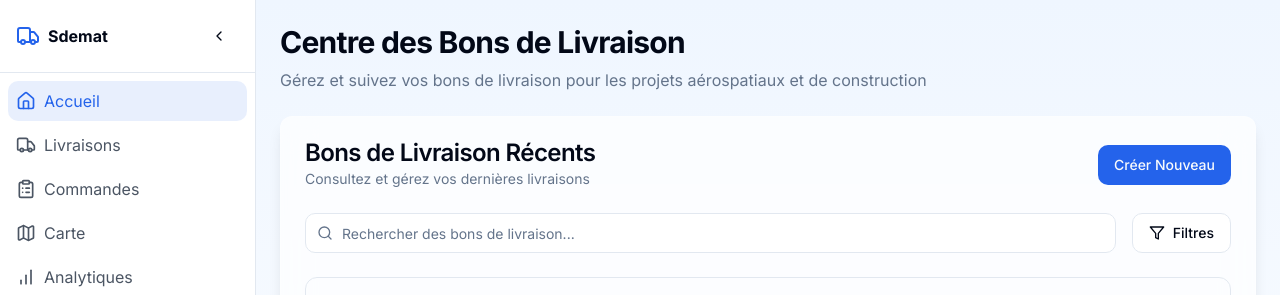
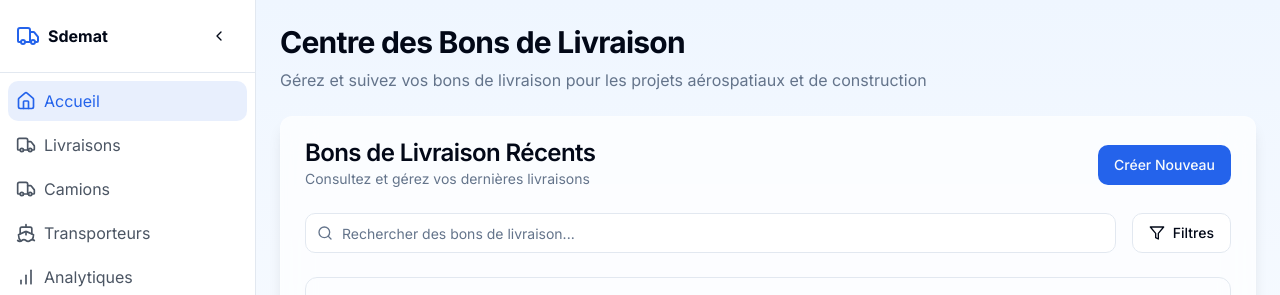
Before and after one commit to malcom0106/delivery-notes-hub-38, a React (Vite) app: page / in a window 1280 px wide. Shown: the top 295 px of the page. Built offline with nearby package versions, Linux system fonts and the light colour scheme.

Commit message:
Update sidebar navigation
Refactor sidebar navigation to include a "Trucks" section, replacing "Orders" and "Carriers" instead of "Map".

```diff
--- a/src/components/Sidebar.tsx
+++ b/src/components/Sidebar.tsx
@@ -1,4 +1,3 @@
-
 import React, { useState, useEffect } from "react";
 import { Link, useLocation } from "react-router-dom";
 import { Button } from "@/components/ui/button";
@@ -9,12 +8,11 @@ import {
   ChevronRight,
   Home,
   Truck,
-  ClipboardList,
   Settings,
-  Map,
   BarChart,
   Users,
-  Menu
+  Menu,
+  Ship
 } from "lucide-react";
 import { useIsMobile } from "@/hooks/use-mobile";
 
@@ -86,17 +84,17 @@ const Sidebar = ({ isOpen, toggleSidebar }: SidebarProps) => {
                 isOpen={isOpen}
               />
               <NavItem
-                to="/orders"
-                icon={<ClipboardList className="h-5 w-5" />}
-                label="Commandes"
-                isActive={location.pathname.includes("/orders")}
+                to="/trucks"
+                icon={<Truck className="h-5 w-5" />}
+                label="Camions"
+                isActive={location.pathname.includes("/trucks")}
                 isOpen={isOpen}
               />
               <NavItem
-                to="/map"
-                icon={<Map className="h-5 w-5" />}
-                label="Carte"
-                isActive={location.pathname.includes("/map")}
+                to="/carriers"
+                icon={<Ship className="h-5 w-5" />}
+                label="Transporteurs"
+                isActive={location.pathname.includes("/carriers")}
                 isOpen={isOpen}
               />
               <NavItem
```
